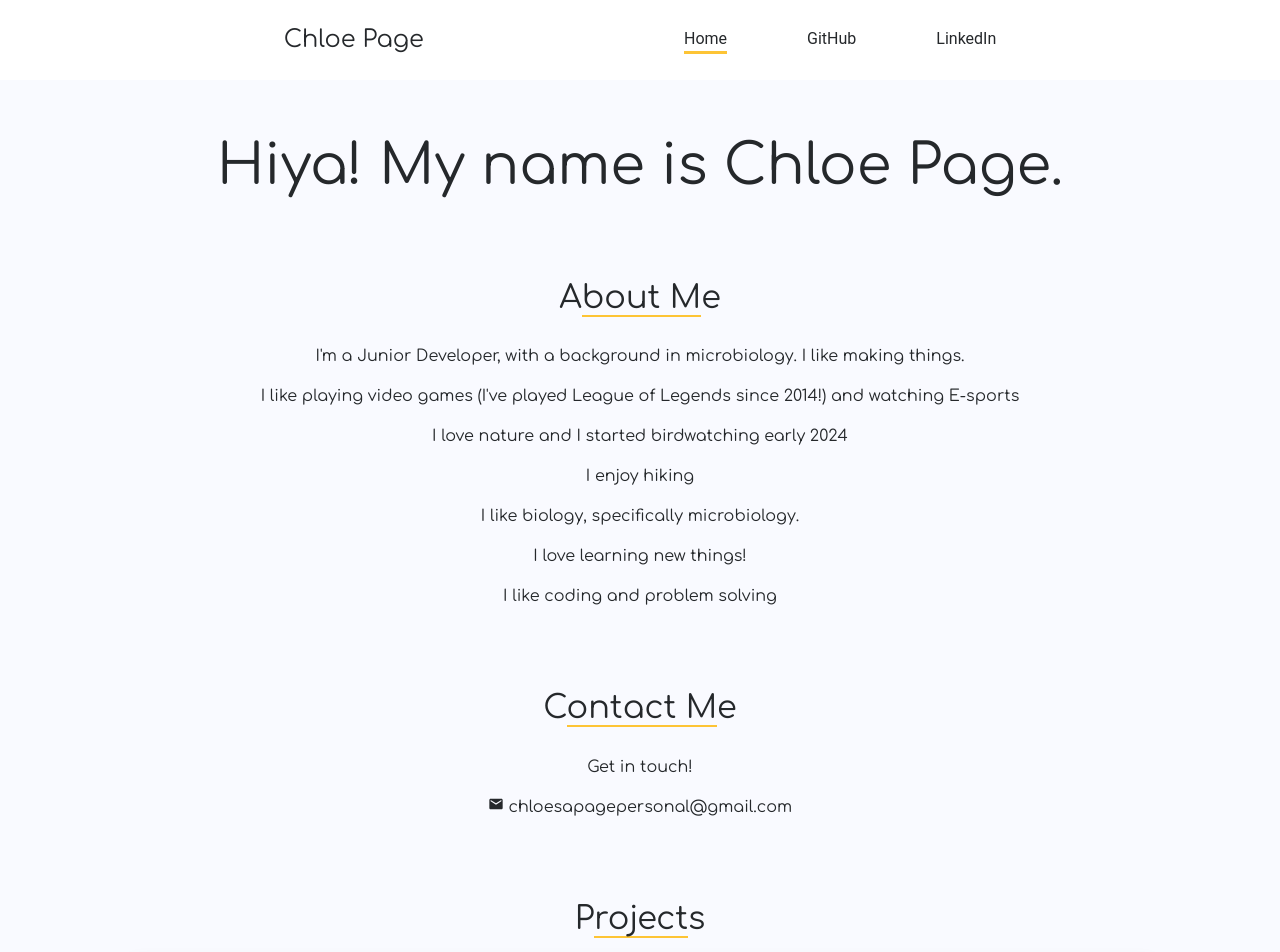
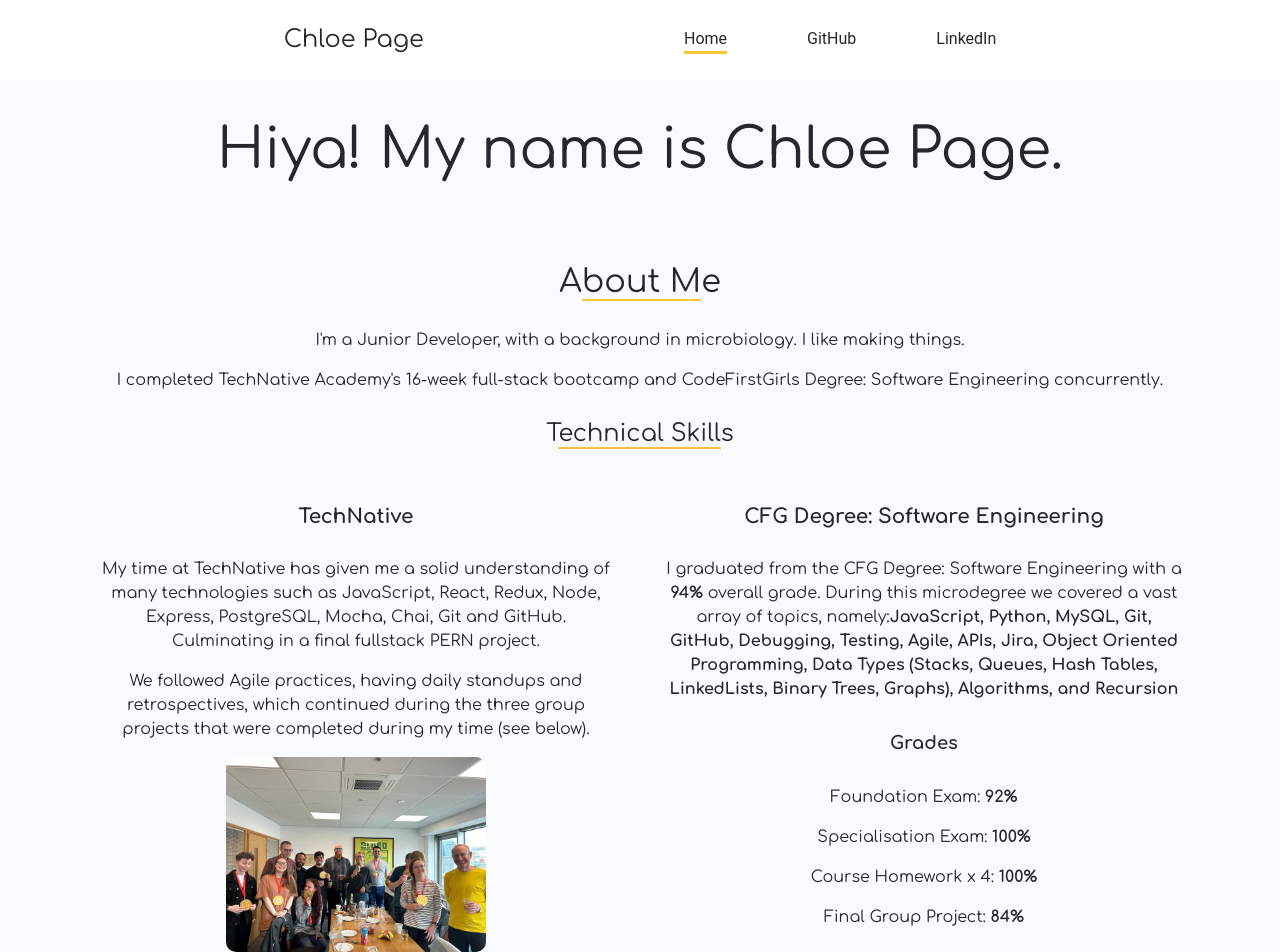
Before and after one commit to ChloeSAPage/portfolio, a React (Vite) app: page / in a window 1280 px wide. Shown: the top 952 px of the page. Built offline with nearby package versions, Linux system fonts and the light colour scheme.

Commit message:
Add more text to About me section

```diff
--- a/src/assets/css/index.css
+++ b/src/assets/css/index.css
@@ -63,6 +63,14 @@ body {
     --h4-tablet: 20px/28px "Comfortaa", "Roboto", sans-serif;
     --h4-mobile: 16px/24px "Comfortaa", "Roboto", sans-serif;
 
+    --h5-desktop: 18px/24px "Comfortaa", "Roboto", sans-serif;
+    --h5-tablet: 18px/24px "Comfortaa", "Roboto", sans-serif;
+    --h5-mobile: 14px/20px "Comfortaa", "Roboto", sans-serif;
+
+    --h6-desktop: 16px/20px "Comfortaa", "Roboto", sans-serif;
+    --h6-tablet: 16px/20px "Comfortaa", "Roboto", sans-serif;
+    --h6-mobile: 12px/18px "Comfortaa", "Roboto", sans-serif;
+
     --p-desktop: 16px/24px "Comfortaa", "Roboto", sans-serif;
     --p-tablet: 16px/24px "Comfortaa", "Roboto", sans-serif;
     --p-mobile: 14px/20px "Comfortaa", "Roboto", sans-serif;
@@ -85,6 +93,14 @@ h4 {
     font: var(--h4-mobile);
 }
 
+h5 {
+    font: var(--h5-mobile);
+}
+
+h6 {
+    font: var(--h6-mobile);
+}
+
 p {
     font: var(--p-mobile);
 }
@@ -105,6 +121,14 @@ p {
 
     h4 {
         font: var(--h4-tablet);
+    }
+
+    h5 {
+        font: var(--h5-tablet);
+    }
+
+    h6 {
+        font: var(--h6-tablet);
     }
 
     p {
@@ -130,6 +154,14 @@ p {
         font: var(--h4-desktop);
     }
 
+    h5 {
+        font: var(--h5-desktop);
+    }
+
+    h6 {
+        font: var(--h6-desktop);
+    }
+
     p {
         font: var(--p-desktop);
     }
--- a/src/components/views/Home/Home.jsx
+++ b/src/components/views/Home/Home.jsx
@@ -32,14 +32,78 @@ function Home() {
                 like making things.
             </p>
             <p>
+                I completed TechNative Academy's 16-week full-stack bootcamp and
+                CodeFirstGirls Degree: Software Engineering concurrently.
+            </p>
+            <h3>
+                T<span className={styles.underline}>echnical Skill</span>s
+            </h3>
+            <div className={styles.skillsContainer}>
+                <div className={styles.technative}>
+                    <h4 className={styles.headingfour}>TechNative</h4>
+                    <p>
+                        My time at TechNative has given me a solid understanding
+                        of many technologies such as JavaScript, React, Redux,
+                        Node, Express, PostgreSQL, Mocha, Chai, Git and GitHub.
+                        Culminating in a final fullstack PERN project.
+                    </p>
+                    <p>
+                        We followed Agile practices, having daily standups and
+                        retrospectives, which continued during the three group
+                        projects that were completed during my time (see below).
+                    </p>
+                    <img
+                        src="images/technative-project3.jpg"
+                        alt=""
+                        className={styles.image}
+                    />
+                </div>
+                <div className={styles.cfg}>
+                    <h4 className={styles.headingfour}>
+                        CFG Degree: Software Engineering
+                    </h4>
+                    <p>
+                        I graduated from the CFG Degree: Software Engineering
+                        with a <strong>94% </strong>
+                        overall grade. During this microdegree we covered a vast
+                        array of topics, namely:
+                        <strong>
+                            JavaScript, Python, MySQL, Git, GitHub, Debugging,
+                            Testing, Agile, APIs, Jira, Object Oriented
+                            Programming, Data Types (Stacks, Queues, Hash
+                            Tables, LinkedLists, Binary Trees, Graphs),
+                            Algorithms, and Recursion
+                        </strong>
+                    </p>
+                    <h5 className={styles.headingfour}>Grades</h5>
+                    <p>
+                        Foundation Exam: <strong>92%</strong>
+                    </p>
+                    <p>
+                        Specialisation Exam: <strong>100%</strong>
+                    </p>
+                    <p>
+                        Course Homework x 4: <strong>100%</strong>
+                    </p>
+                    <p>
+                        Final Group Project: <strong>84%</strong>
+                    </p>
+                </div>
+            </div>
+
+            <h3 className={styles.subheading}>
+                H<span className={styles.underline}>obbie</span>s
+            </h3>
+
+            <p>
                 I like playing video games (I've played League of Legends since
-                2014!) and watching E-sports
+                2014!) and watching Esports.
             </p>
-            <p>I love nature and I started birdwatching early 2024</p>
-            <p>I enjoy hiking</p>
+            <p>I love nature and I started birdwatching early 2024.</p>
+            <p>I enjoy hiking.</p>
             <p>I like biology, specifically microbiology.</p>
             <p>I love learning new things!</p>
-            <p>I like coding and problem solving</p>
+            <p>I like coding and problem solving.</p>
 
             <h2 className={styles.title}>
                 C<span className={styles.underline}>ontact M</span>e
--- a/src/components/views/Home/Home.module.css
+++ b/src/components/views/Home/Home.module.css
@@ -2,7 +2,8 @@
     width: 100%;
     color: var(--black);
     text-align: center;
-    padding: 1rem
+    padding-left: 6rem;
+    padding-right: 6rem;
 }
 
 .tagline {
@@ -25,3 +26,31 @@
 .title {
     margin-top: 5rem;
 }
+
+.headingfour {
+    font-weight: bolder;
+}
+
+.subheading {
+    margin-top: 2rem;
+}
+
+.image {
+    max-width: 50%;
+    border-radius: 10px;
+}
+
+@media only screen and (min-width: 1024px) {
+    .skillsContainer {
+        display: flex;
+        gap: 3rem;
+    }
+
+    .technative {
+        width: 50%;
+    }
+
+    .cfg {
+        width: 50%;
+    }
+}
```
Also changed, not shown: public/images/technative-project3.jpg (added).
